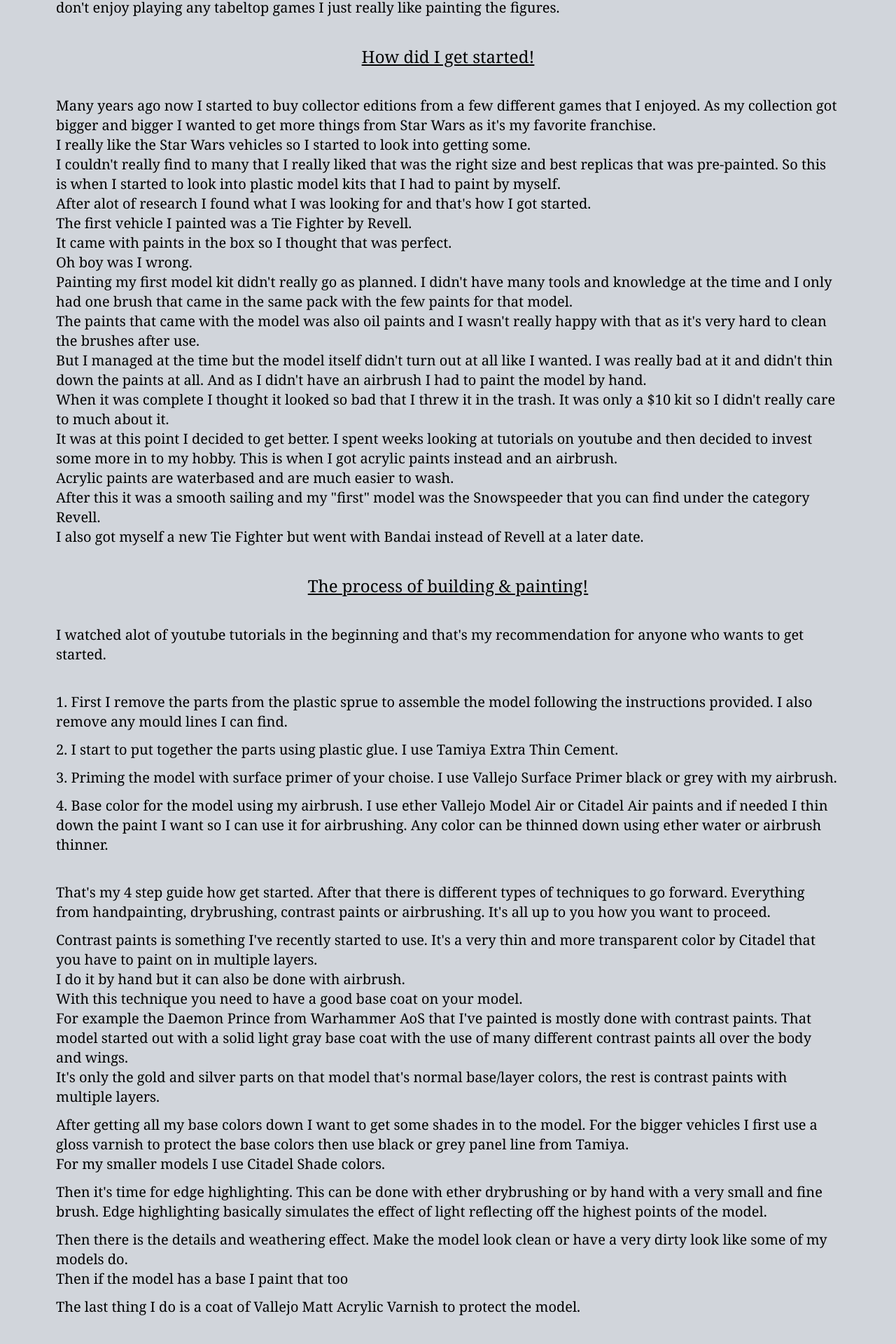
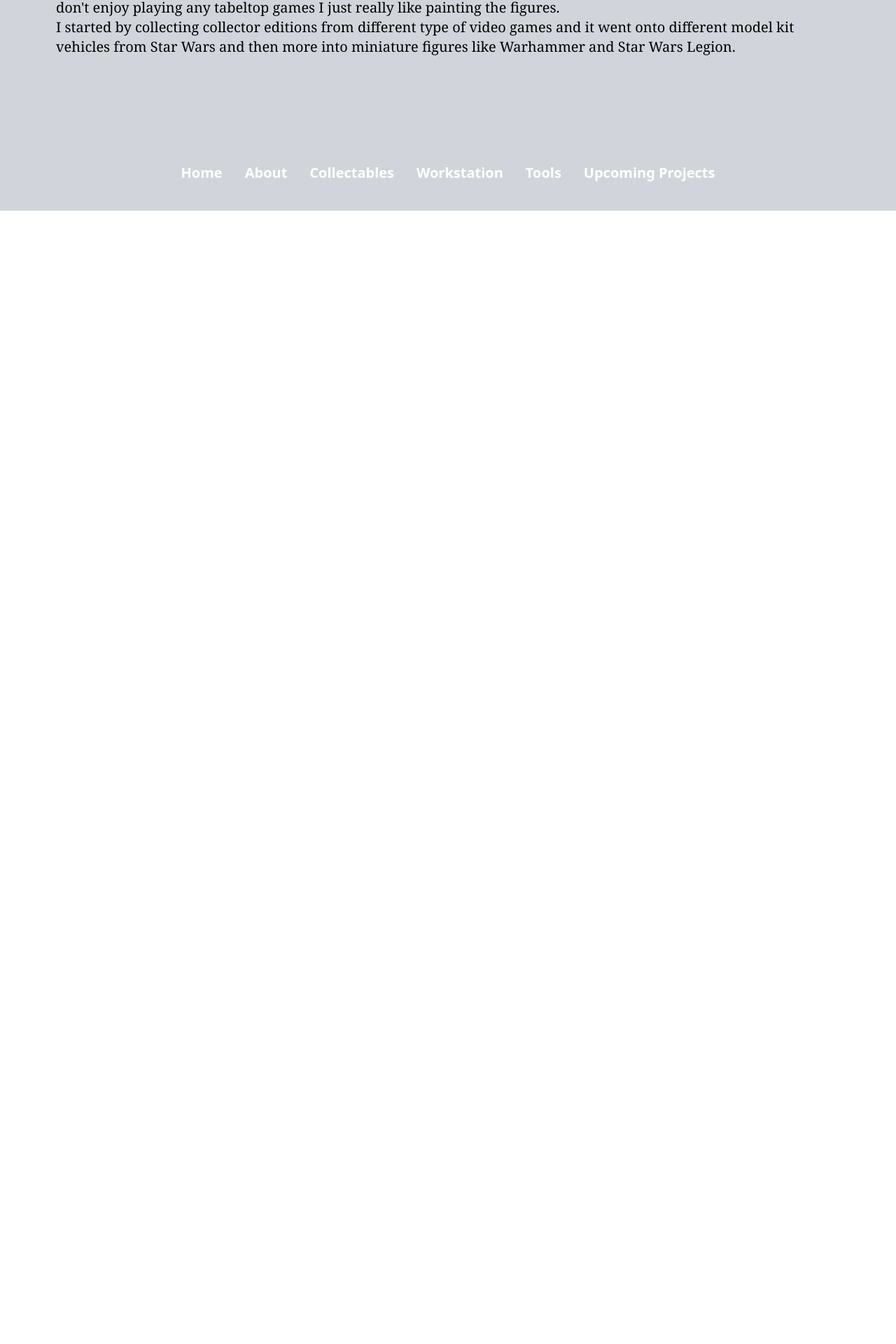
Before and after one commit to AndKohler/my-blog, a Next.js app: page /more/about in a window 1280 px wide. Shown: the part 515-2435 px from the top of the page at 70% size. After the commit the page ends 816 px from the top, so only its background shows below. Built offline with nearby package versions, Linux system fonts and the light colour scheme.

Commit message:
some minor updates in text

```diff
--- a/app/more/about/page.tsx
+++ b/app/more/about/page.tsx
@@ -3,8 +3,8 @@
         <div className="my-10 md:mx-20 mx-10 block text-start font-serif">
             <h1 className="text-2xl underline text-center">About me!</h1>
             <p className="my-10 text-xl">
-                My name is Andrée. I'm 32 years old and I live in Sweden. Currently I'm studying to become a Front-End developer
-                and this website is part of a school project im working on. <br/>
+                My name is Andrée. I'm 32 years old and I live in Sweden. I just finished studying to become a Front-End developer
+                and this website was part of a school project. <br/>
                 This site is made in Next.JS, Typescript and Tailwind CSS.</p>
             <p className="my-10 text-xl">
                 On my spare time I like to watch live streams on twitch.tv or live sports like football, hockey and motorsport. <br />
@@ -12,86 +12,10 @@
                 I also like watching NHL when I'm able to due to time difference as the games often starts at 1am my time. <br />
                 The teams I follow are The New York Rangers for NHL and Chelsea FC for the English Premier League. <br />
                 For a few years now I've also been painting plastic model kits and miniature figures from different tabletop games.
-                I don't enjoy playing any tabeltop games I just really like painting the figures.
+                I don't enjoy playing any tabeltop games I just really like painting the figures. <br />
+                I started by collecting collector editions from different type of video games and it went onto different model kit vehicles from
+                Star Wars and then more into miniature figures like Warhammer and Star Wars Legion.
             </p>
-            <h1 className="text-2xl underline text-center">How did I get started!</h1>
-            <p className="my-10 text-xl">
-                Many years ago now I started to buy collector editions from a few different games that I enjoyed. As my collection
-                got bigger and bigger I wanted to get more things from Star Wars as it's my favorite franchise. <br />
-                I really like the Star Wars vehicles so I started to look into getting some. <br />
-                I couldn't really find to many that I really liked that was the right size and best replicas that was pre-painted.
-                So this is when I started to look into plastic model kits that I had to paint by myself. <br />
-                After alot of research I found what I was looking for and that's how I got started. <br />
-                The first vehicle I painted was a Tie Fighter by Revell. <br />
-                It came with paints in the box so I thought that was perfect. <br />
-                Oh boy was I wrong. <br />
-                Painting my first model kit didn't really go as planned. I didn't have many tools and knowledge at the time
-                and I only had one brush that came in the same pack with the few paints for that model. <br />
-                The paints that came with the model was also oil paints and I wasn't really happy with that as it's very hard
-                to clean the brushes after use. <br />
-                But I managed at the time but the model itself didn't turn out at all like I wanted. I was really bad at it and
-                didn't thin down the paints at all. And as I didn't have an airbrush I had to paint the model by hand. <br />
-                When it was complete I thought it looked so bad that I threw it in the trash. It was only a $10 kit so
-                I didn't really care to much about it. <br />
-                It was at this point I decided to get better. I spent weeks looking at tutorials on youtube and then decided
-                to invest some more in to my hobby. This is when I got acrylic paints instead and an airbrush. <br />
-                Acrylic paints are waterbased and are much easier to wash. <br />
-                After this it was a smooth sailing and my "first" model was the Snowspeeder that you can find under
-                the category Revell. <br />
-                I also got myself a new Tie Fighter but went with Bandai instead of Revell at a later date.
-            </p>
-
-            <h1 className="text-2xl underline text-center">The process of building & painting!</h1>
-            <p className="my-10 text-xl">
-                I watched alot of youtube tutorials in the beginning and that's my recommendation
-                for anyone who wants to get started.</p>
-            <div className="text-start">
-                <p className="my-3 text-xl">
-                    1. First I remove the parts from the plastic sprue to assemble the model following the
-                    instructions provided. I also remove any mould lines I can find.</p>
-                <p className="my-3 text-xl">
-                    2. I start to put together the parts using plastic glue. I use Tamiya Extra Thin Cement.</p>
-                <p className="my-3 text-xl">
-                    3. Priming the model with surface primer of your choise.
-                    I use Vallejo Surface Primer black or grey with my airbrush.</p>
-                <p className="my-3 text-xl">
-                    4. Base color for the model using my airbrush. I use ether Vallejo Model Air or
-                    Citadel Air paints and if needed I thin down the paint I want so I can use it for airbrushing.
-                    Any color can be thinned down using ether water or airbrush thinner.
-                </p>
-            </div>
-            <p className="mt-10 mb-3 text-xl">
-                That's my 4 step guide how get started. After that there is different types of techniques
-                to go forward. Everything from handpainting, drybrushing, contrast paints or airbrushing.
-                It's all up to you how you want to proceed.
-            </p>
-            <p className="my-3 text-xl">
-                Contrast paints is something I've recently started to use. It's a very thin and more transparent
-                color by Citadel that you have to paint on in multiple layers. <br />
-                I do it by hand but it can also be done with airbrush. <br />
-                With this technique you need to have a good base coat on your model. <br />
-                For example the Daemon Prince from Warhammer AoS that I've painted is mostly done with contrast paints.
-                That model started out with a solid light gray base coat with the use of many different contrast paints
-                all over the body and wings. <br />
-                It's only the gold and silver parts on that model that's normal base/layer colors,
-                the rest is contrast paints with multiple layers.
-            </p>
-            <p className="my-3 text-xl">
-                After getting all my base colors down I want to get some shades in to the model.
-                For the bigger vehicles I first use a gloss varnish to protect the base colors then use black or grey
-                panel line from Tamiya. <br />
-                For my smaller models I use Citadel Shade colors.</p>
-            <p className="my-3 text-xl">
-                Then it's time for edge highlighting. This can be done with ether drybrushing
-                or by hand with a very small and fine brush. Edge highlighting basically simulates the effect
-                of light reflecting off the highest points of the model.
-            </p>
-            <p className="my-3 text-xl">
-                Then there is the details and weathering effect. Make the model look clean or have a very
-                dirty look like some of my models do. <br />
-                Then if the model has a base I paint that too</p>
-            <p className="my-3 text-xl">
-                The last thing I do is a coat of Vallejo Matt Acrylic Varnish to protect the model.</p>
         </div>
     );
 }
--- a/app/page.tsx
+++ b/app/page.tsx
@@ -3,11 +3,9 @@
         <main>
             <div className="text-center font-serif mx-10">
                 <h1 className="text-3xl md:text-5xl my-16 underline font-bold">Welcome to my hobby blog!</h1>
-                <p className="text-xl my-10">In this blog I have taken pictures to display my collection of different vehicle models and miniature figures that I've painted by myself and much more.</p>
+                <p className="text-xl my-10">On this website I've displayed my collection of miniatures and models kits that I've painted myself.</p>
                 <p className="text-xl my-10">I have sorted everything in categories that you can access through the navigation bar on top.</p>
-                <p className="text-xl my-10">You can also find out more about me under the dropdown menu where I go into some details on who I am and how I got started with miniature and modelkit painting.</p>
-                <p className="text-xl mt-10">I also have some more things like my pre-painted collection, workstation, tools and upcoming projects that I have unopened and will paint at some point the the future.</p>
-                <p className="text-md mt-10 font-bold underline">!This site is still in early phase and more things will get added at some point in the near future!</p>
+                <p className="text-md mt-10 font-bold underline">!This website is still in development!</p>
             </div>
         </main>
     );
```
Also changed, not shown: app/more/workstation/page.tsx (+3 -21 lines).
